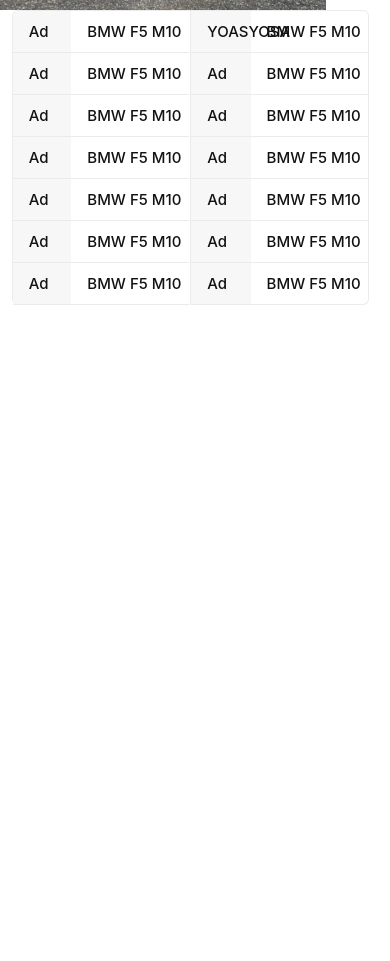
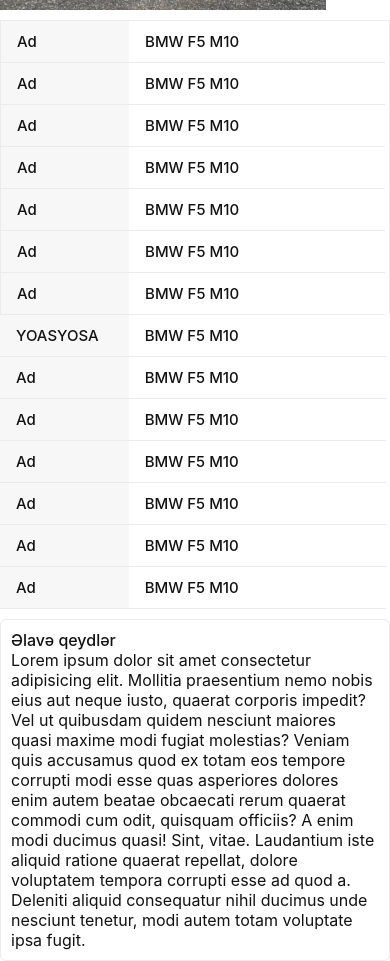
Before and after one commit to javidnaghiyev/rentalcars, a plain HTML site: page product-page.html in a window 390 px wide. Shown: the part 380-1341 px from the top of the page. Before the commit the page ends 844 px from the top, so only its background shows below. Drawn offline with nearby package versions, Linux system fonts and the light colour scheme.

Commit message:
details table final

```diff
--- a/product-page.html
+++ b/product-page.html
@@ -86,7 +86,7 @@
 
         </div>
 
-        <div class="wrapper">
+        <div class="wrapper detailsFlex">
             <div class="params">
                 <dl>
                     <dt>Ad</dt>
@@ -121,6 +121,14 @@
                     <dd>BMW F5 M10</dd>
                 </dl>
             </div>
+            <div class="additionalNotes">
+                <span>Əlavə qeydlər</span>
+                <p class="lightText">
+                    Lorem ipsum dolor sit amet consectetur adipisicing elit. Mollitia praesentium nemo nobis eius aut neque iusto, quaerat corporis impedit? Vel ut quibusdam quidem nesciunt maiores quasi maxime modi fugiat molestias?
+                    Veniam quis accusamus quod ex totam eos tempore corrupti modi esse quas asperiores dolores enim autem beatae obcaecati rerum quaerat commodi cum odit, quisquam officiis? A enim modi ducimus quasi!
+                    Sint, vitae. Laudantium iste aliquid ratione quaerat repellat, dolore voluptatem tempora corrupti esse ad quod a. Deleniti aliquid consequatur nihil ducimus unde nesciunt tenetur, modi autem totam voluptate ipsa fugit.
+                </p>
+            </div>
         </div>
 
     </main>
--- a/scss/_config.scss
+++ b/scss/_config.scss
@@ -14,3 +14,4 @@ $hoverLighterBlue: darken($lighterBlue, 10);
 $container: rgb(243, 243, 243);
 
 $lightBorder: 1px solid rgba(0, 0, 0, 0.1);
+$tableBorder: 1px solid #ebebeb;
--- a/scss/product.scss
+++ b/scss/product.scss
@@ -113,10 +113,14 @@
   top: 0;
   left: 0;
 }
+
+.detailsFlex {
+  display: flex;
   .params {
-  padding: 0 3%;
+    padding-left: 3%;
     width: 65%;
     display: flex;
+    float: left;
     dl {
       width: 49%;
       margin-bottom: 0;
@@ -163,6 +167,16 @@
         line-height: 41px;
         border-bottom: 1px solid #ebebeb;
       }
+    }
+  }
+  .additionalNotes {
+    width: 32%;
+    margin-right: 3%;
+    padding: 10px;
+    height: auto;
+    float: right;
+    border: $tableBorder;
+    border-radius: 6px;
   }
 }
 
@@ -226,6 +240,22 @@
           }
         }
       }
+    }
+  }
+  .detailsFlex {
+    flex-direction: column;
+    justify-content: center;
+    margin: 0 3%;
+    .params {
+      width: 100%;
+      margin-bottom: 10px;
+      padding: 0;
+      dl {
+        width: 50%;
+      }
+    }
+    .additionalNotes {
+      width: 100%;
     }
   }
 }
@@ -304,4 +334,33 @@
       // margin-left: 3px;
     }
   }
+  .detailsFlex {
+    margin: 0;
+    .params {
+      flex-direction: column;
+      margin: 10px 0;
+      * {
+        border-radius: 0 !important;
       }
+      dl {
+        width: 100%;
+        &:first-of-type {
+          dd {
+            border-right: none;
+          }
+        }
+        &:last-of-type {
+          dt,
+          dd {
+            &:first-of-type {
+              border-top: none;
+            }
+          }
+          dd {
+            border-right: none;
+          }
+        }
+      }
+    }
+  }
+}
```
Also changed, not shown: css/product.css, css/style.css. Lines whose indentation alone changed are shown as unchanged.
